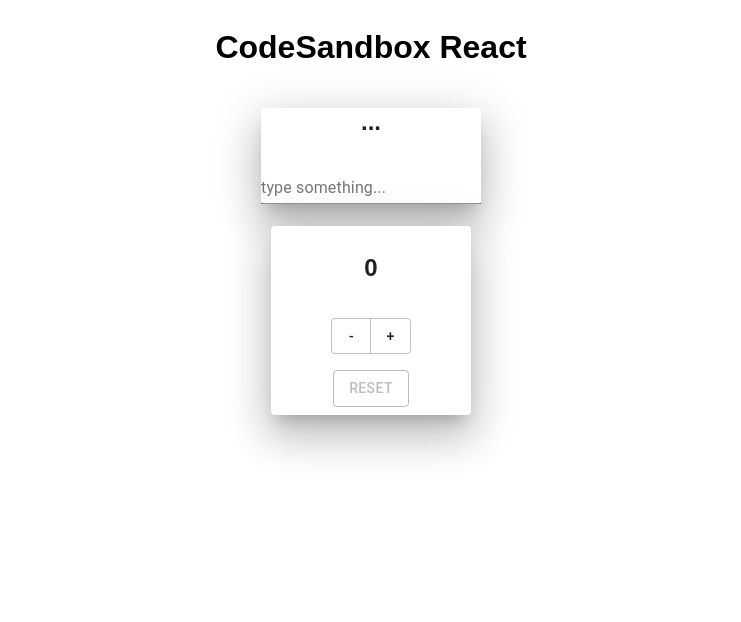
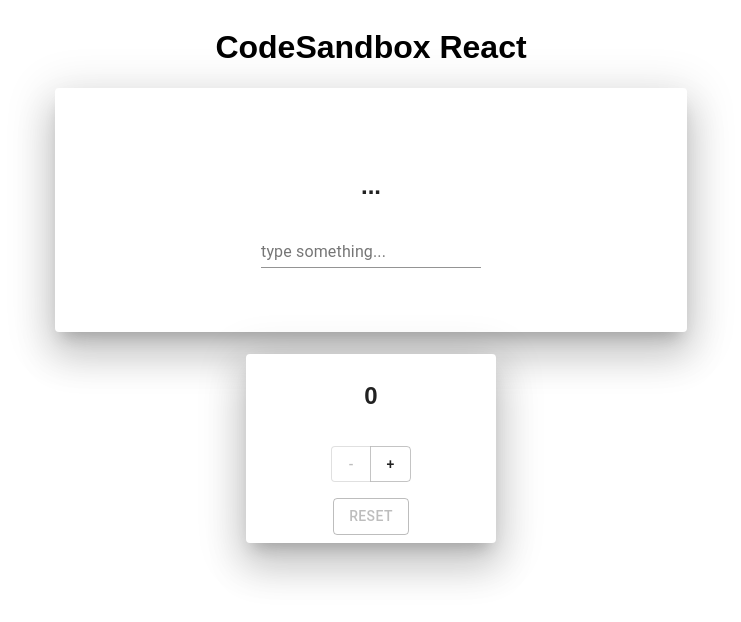
Before and after one commit to CristianWaid/codesandbox-playground-react, a React (Create React App) app: page / in a window 1280 px wide. Shown: the top 622 px of the page, without its empty margins (269-1010 px from the left). Built offline with nearby package versions, Linux system fonts and the light colour scheme.

Commit message:
restyle components

```diff
--- a/src/components/Counter/Counter.js
+++ b/src/components/Counter/Counter.js
@@ -10,12 +10,15 @@
       <Paper elevation={24}>
         <Grid container spacing={2}>
           <Grid item xs={12}>
-            <h2>{state.count}</h2>
+            <div className={"counter-display"}>
+              <h2>{state.count}</h2>
+            </div>
           </Grid>
           <Grid item xs={12}>
             <ButtonGroup>
               <Button
                 onClick={() => dispatch({ type: COUNTER_ACTION.DECREMENT })}
+                disabled={state.count === 0}
               >
                 -
               </Button>
--- a/src/components/Counter/style.css
+++ b/src/components/Counter/style.css
@@ -3,3 +3,7 @@
   width: fit-content;
   align-self: center;
 }
+
+.counter-display {
+  min-width: 4em;
+}
--- a/src/components/SimpleInput/SimpleInput.js
+++ b/src/components/SimpleInput/SimpleInput.js
@@ -14,8 +14,8 @@
       <Paper elevation={24}>
         <div className={"input-inner"}>
           <h2>{input ? input : "..."}</h2>
+          <TextField label={label} value={input} onChange={handleInputChange} />
         </div>
-        <TextField label={label} value={input} onChange={handleInputChange} />
       </Paper>
     </div>
   );
--- a/src/components/SimpleInput/style.css
+++ b/src/components/SimpleInput/style.css
@@ -1,8 +1,9 @@
 .input-container {
   width: fit-content;
   align-self: center;
+  min-width: 50%;
 }
 
 .input-inner {
-  margin: 10 px;
+  padding: 4em;
 }
```
